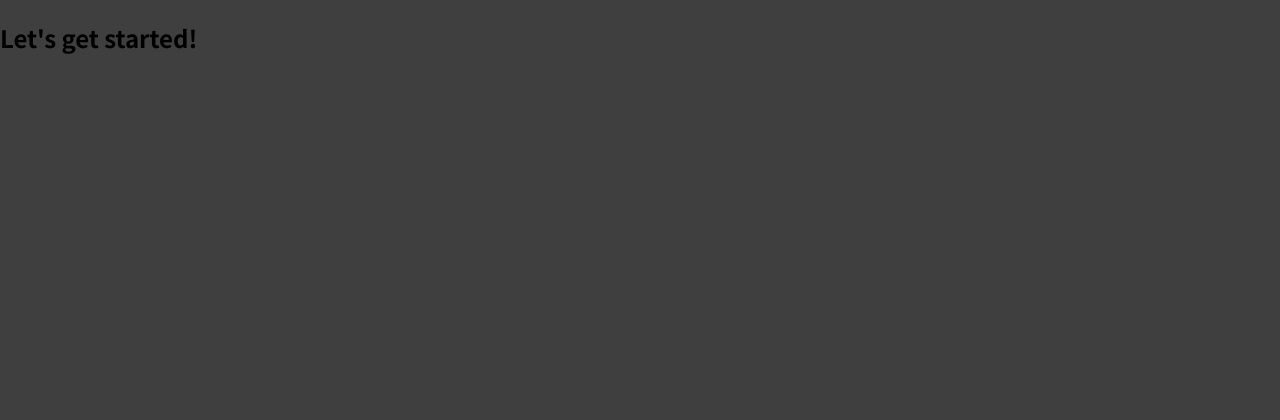
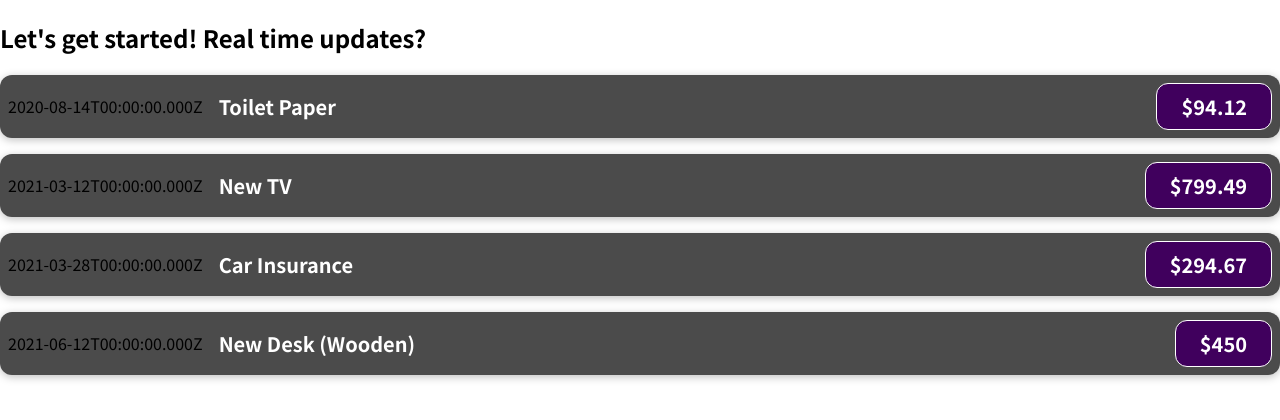
Before and after one commit to mgsrevolver/01-starting-setup, a JavaScript app: page / in a window 1280 px wide. Shown: the top 420 px of the page. Built offline with nearby package versions, Linux system fonts and the light colour scheme.

Commit message:
learned custom components and props

```diff
--- a/src/App.js
+++ b/src/App.js
@@ -1,9 +1,53 @@
+import ExpenseItem from './components/ExpenseItem'
+
 function App() {
+  const expenses = [
+    {
+      id: 'e1',
+      title: 'Toilet Paper',
+      amount: 94.12,
+      date: new Date(2020, 7, 14),
+    },
+    { id: 'e2', title: 'New TV', amount: 799.49, date: new Date(2021, 2, 12) },
+    {
+      id: 'e3',
+      title: 'Car Insurance',
+      amount: 294.67,
+      date: new Date(2021, 2, 28),
+    },
+    {
+      id: 'e4',
+      title: 'New Desk (Wooden)',
+      amount: 450,
+      date: new Date(2021, 5, 12),
+    },
+  ]
+
   return (
     <div>
-      <h2>Let's get started!</h2>
+      <h2>Let's get started! Real time updates?</h2>
+      <ExpenseItem
+        title={expenses[0].title}
+        amount={expenses[0].amount}
+        date={expenses[0].date}
+      ></ExpenseItem>
+      <ExpenseItem
+        title={expenses[1].title}
+        amount={expenses[1].amount}
+        date={expenses[1].date}
+      ></ExpenseItem>
+      <ExpenseItem
+        title={expenses[2].title}
+        amount={expenses[2].amount}
+        date={expenses[2].date}
+      ></ExpenseItem>
+      <ExpenseItem
+        title={expenses[3].title}
+        amount={expenses[3].amount}
+        date={expenses[3].date}
+      ></ExpenseItem>
     </div>
-  );
+  )
 }
 
-export default App;
+export default App
--- /dev/null
+++ b/src/components/ExpenseItem.css
@@ -0,0 +1,56 @@
+.expense-item {
+  display: flex;
+  justify-content: space-between;
+  align-items: center;
+  box-shadow: 0 2px 8px rgba(0, 0, 0, 0.25);
+  padding: 0.5rem;
+  margin: 1rem 0;
+  border-radius: 12px;
+  background-color: #4b4b4b;
+}
+
+.expense-item__description {
+  display: flex;
+  flex-direction: column;
+  gap: 1rem;
+  align-items: flex-end;
+  flex-flow: column-reverse;
+  justify-content: flex-start;
+  flex: 1;
+}
+
+.expense-item h2 {
+  color: #3a3a3a;
+  font-size: 1rem;
+  flex: 1;
+  margin: 0 1rem;
+  color: white;
+}
+
+.expense-item__price {
+  font-size: 1rem;
+  font-weight: bold;
+  color: white;
+  background-color: #40005d;
+  border: 1px solid white;
+  padding: 0.5rem;
+  border-radius: 12px;
+}
+
+@media (min-width: 580px) {
+  .expense-item__description {
+    flex-direction: row;
+    align-items: center;
+    justify-content: flex-start;
+    flex: 1;
+  }
+
+  .expense-item__description h2 {
+    font-size: 1.25rem;
+  }
+
+  .expense-item__price {
+    font-size: 1.25rem;
+    padding: 0.5rem 1.5rem;
+  }
+}
--- /dev/null
+++ b/src/components/ExpenseItem.js
@@ -0,0 +1,15 @@
+import './ExpenseItem.css'
+
+function ExpenseItem(props) {
+  return (
+    <div className="expense-item">
+      <div>{props.date.toISOString()}</div>
+      <div className="expense-item__description">
+        <h2>{props.title}</h2>
+      </div>
+      <div className="expense-item__price">${props.amount}</div>
+    </div>
+  )
+}
+
+export default ExpenseItem
--- a/src/index.css
+++ b/src/index.css
@@ -10,5 +10,5 @@ html {
 
 body {
   margin: 0;
-  background-color: #3f3f3f;
+  background-color: #ffffff;
 }
```
Also changed, not shown: 17 other files (tests, documents, lock files or other folders).
